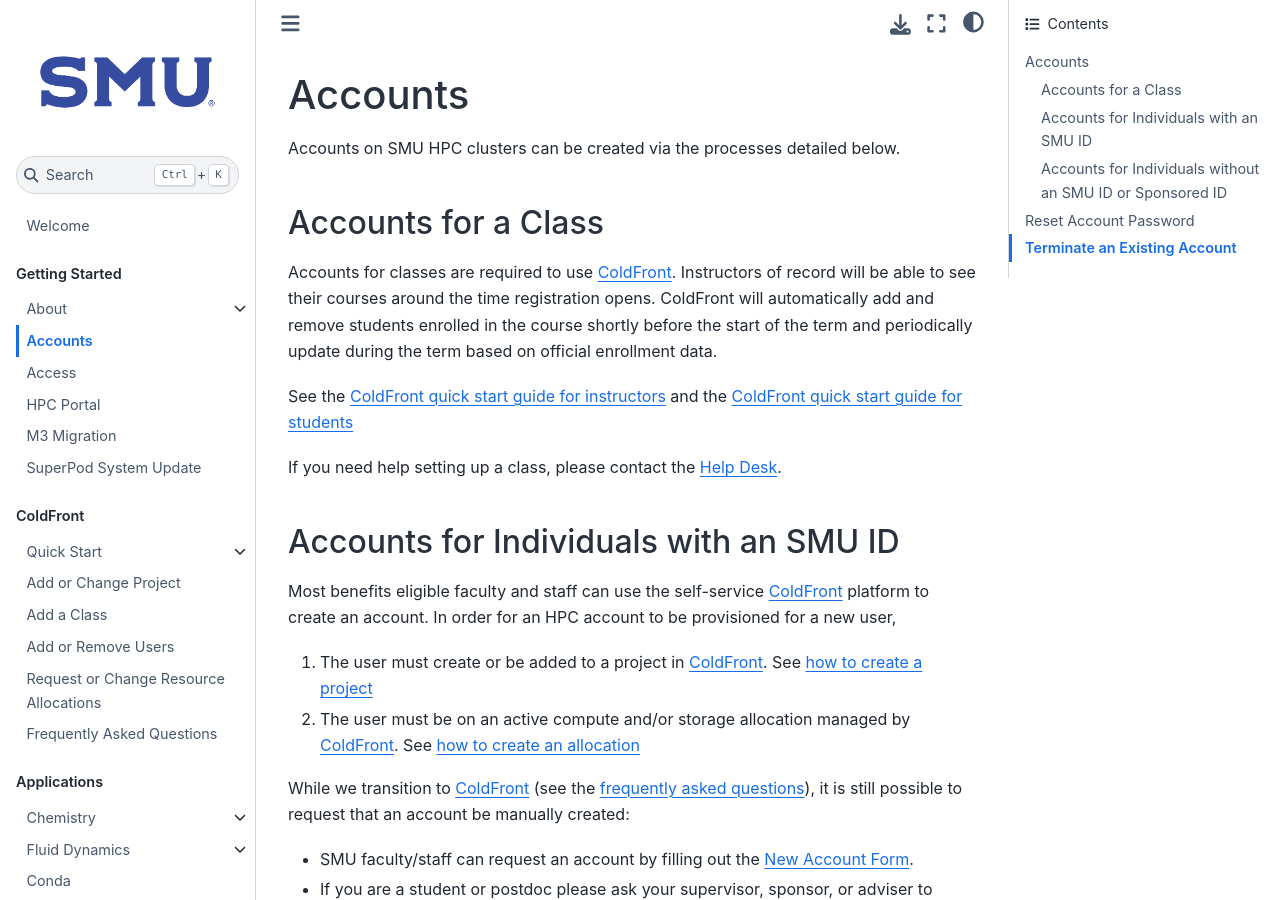
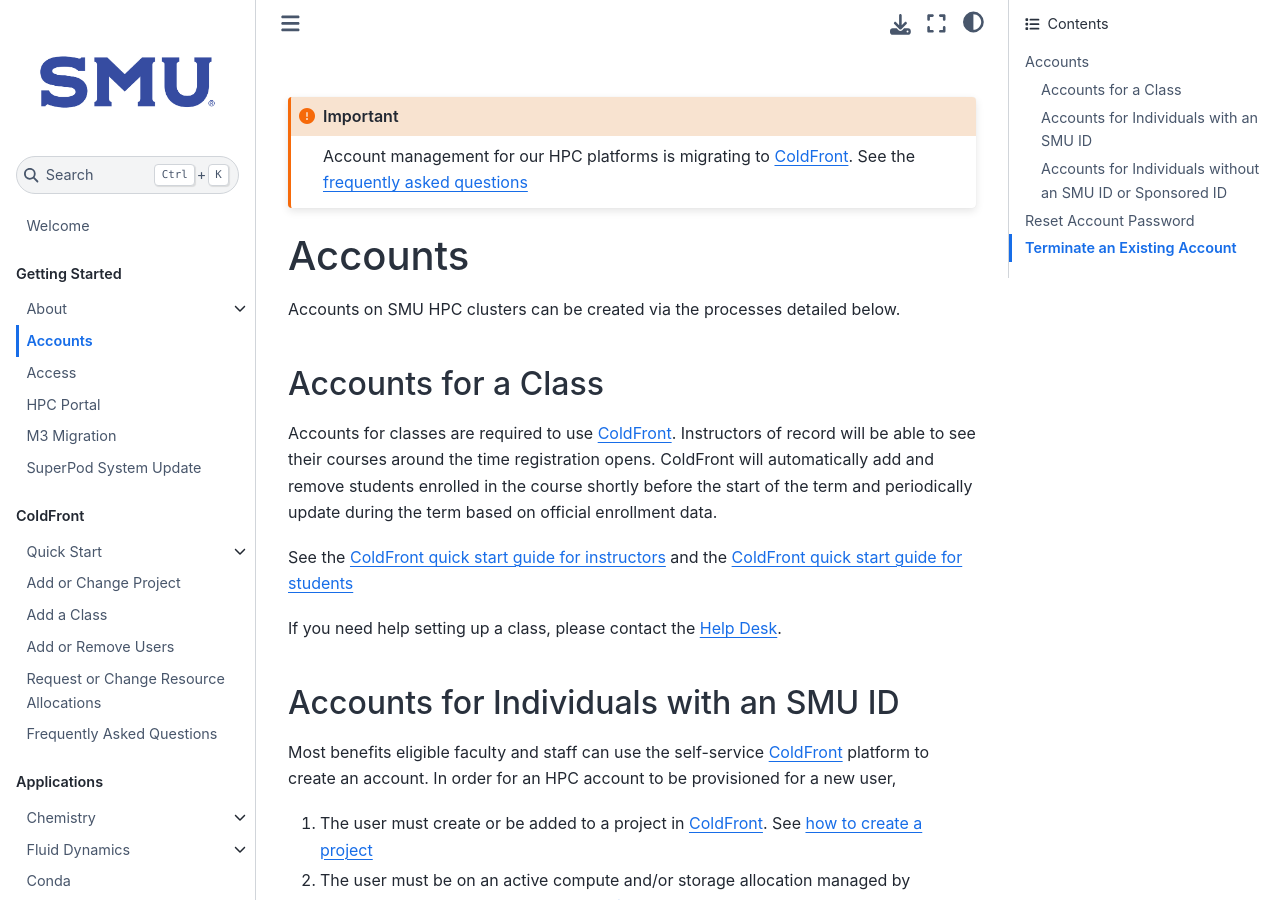
Before and after one commit to SouthernMethodistUniversity/hpc_docs, a Jupyter Book: the page built from docs/accounts.md, in a window 1280 px wide and 900 px high. Built offline with Jupyter Book 1.0.4 settings and Sphinx 7.4.7 and the Sphinx Book theme 1.1.4, drawn with Linux system fonts in a browser that asks for light colours.

Commit message:
Update accounts.md

```diff
--- a/docs/accounts.md
+++ b/docs/accounts.md
@@ -1,3 +1,7 @@
+:::{important} Account management for our HPC platforms is migrating to [ColdFront](https://hpcaccess.smu.edu).
+See the [frequently asked questions](coldfront/faq.md)
+:::
+
 # Accounts
 
 Accounts on SMU HPC clusters can be created via the processes detailed below.
```
